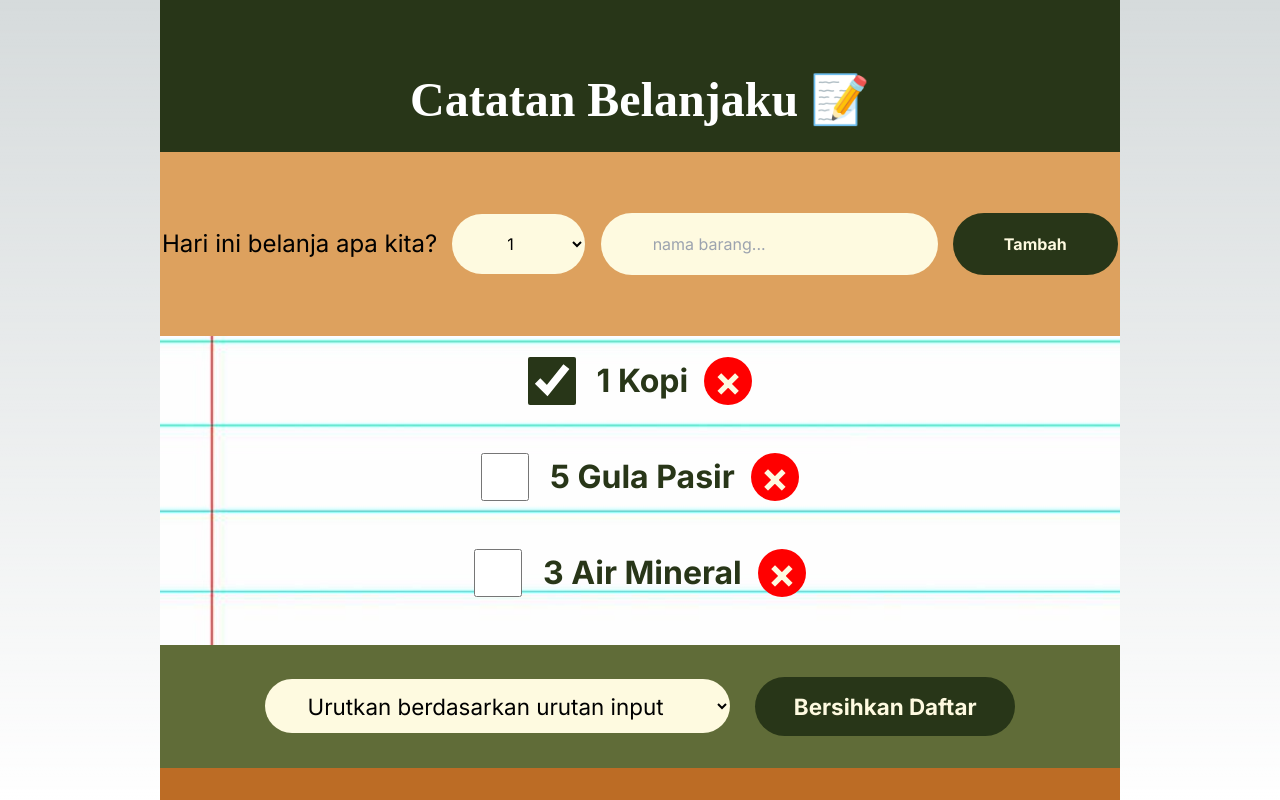
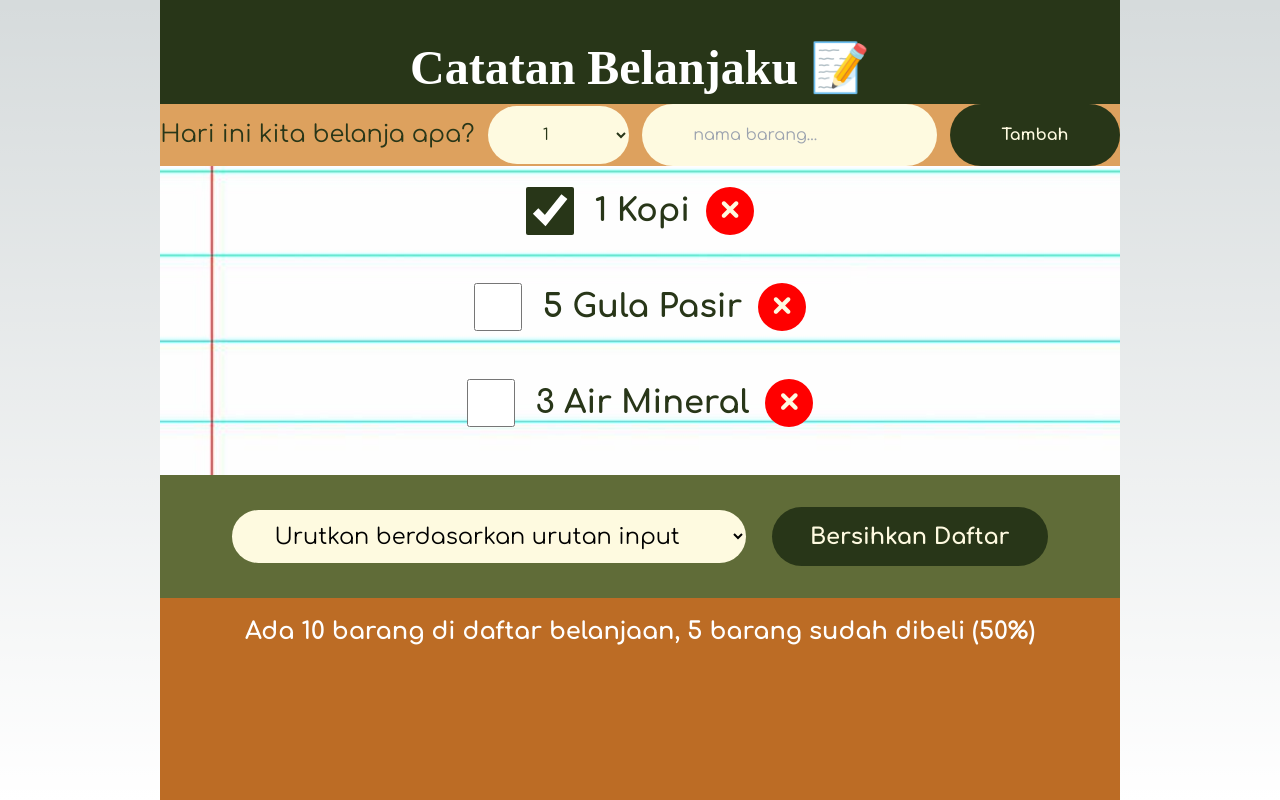
Before and after one commit to agisnarevaldo/gis-next-app, a Next.js app: page /chartlist in a window 1280 px wide. Shown: the top 800 px of the page. Built offline with nearby package versions, Linux system fonts and the light colour scheme; a web font is replaced by a local one.

Commit message:
just commit

```diff
--- a/src/app/chartlist/chartlist.css
+++ b/src/app/chartlist/chartlist.css
@@ -4,6 +4,8 @@
   margin: 0;
   padding: 0;
   box-sizing: border-box;
+  font-family: 'Comfortaa', sans-serif;
+
 }
 
 /* html {
@@ -17,12 +19,17 @@ body {
   /* background-color: #fefae0; */
 }
 
+/* .app { */
+/*   width: 70%; */
+/*   height: 100vh; */
+/*   margin: auto; */
+/*   display: grid; */
+/*   grid-template-rows: auto auto 1fr auto; */
+/* } */
+
 .app {
-  width: 70%;
-  height: 100vh;
-  margin: auto;
-  display: grid;
-  grid-template-rows: auto auto 1fr auto;
+  background-color: #bc6c25;
+
 }
 
 h1 {
@@ -31,24 +38,24 @@ h1 {
   background-color: #283618;
   color: white;
   font-size: 3rem;
-  padding: 4rem 0 1rem;
+  padding: 2rem 0 0 0;
   font-weight: bold;
 }
 
 .add-form {
   background-color: #dda15e;
-  padding: 2.8rem 0;
   display: flex;
-  /* flex-direction: column; */
   align-items: center;
   justify-content: space-evenly;
   gap: 0.8rem;
+  color: #283618;
 }
 
 .add-form h3 {
   /* margin-right: 2rem; */
   font-size: 1.5rem;
   /* font-size: 3rem; */
+
 }
 
 .add-form div {
@@ -150,8 +157,8 @@ button {
   background-color: #bc6c25;
   color: white;
   text-align: center;
-  padding: 3.2rem 0;
-  font-size: 2rem;
+  padding: 1rem 0;
+  font-size: 1.5rem;
   font-weight: bold;
 }
 
--- a/src/app/chartlist/page.js
+++ b/src/app/chartlist/page.js
@@ -1,23 +1,11 @@
+import Form from '../components/Form';
 import './chartlist.css'
 
 export default function Page() {
   return (
-    <div className="bg-yellow-700 h-screen w-3/4 m-auto text-center text-black">
+    <div className="app bg-yellow-700 h-screen w-3/4 m-auto text-center text-black">
       <Header />
-      <form className="add-form">
-        <h3>Hari ini belanja apa kita?</h3>
-        <div>
-          <select>
-            <option value="1">1</option>
-            <option value="2">2</option>
-            <option value="3">3</option>
-            <option value="4">4</option>
-            <option value="5">5</option>
-          </select>
-          <input type="text" placeholder="nama barang..." />
-        </div>
-        <button>Tambah</button>
-      </form>
+      <Form />
       <div className="list bg-[url('/img/paper-bg.jpg')] bg-repeat-y overflow-y-scroll flex flex-col gap-14 justify-between items-center">
         <ul>
           <li>
--- /dev/null
+++ b/src/app/components/Form.js
@@ -0,0 +1,36 @@
+'use client'
+import { useState } from "react";
+
+export default function For() {
+  const [name, setName] = useState("");
+  const [quantity, setQuantity] = useState(1);
+
+  function handleSubmit(e) {
+    e.preventDefault();
+
+    if (!name) return;
+
+    const newItem = { name, quantity, checked: false, id: Date.now() }
+
+    console.log(newItem);
+    setName('');
+    setQuantity(1);
+  }
+
+  const quantityNum = [...Array(20)].map((_, i) => (
+    <option value={i + 1} key={i + 1}>
+      {i + 1}
+    </option>
+  ));
+
+  return (
+    <form className="add-form" onSubmit={handleSubmit}>
+      <h3>Hari ini kita belanja apa?</h3>
+      <select value={quantity} onChange={(e) => setQuantity(Number(e.target.value))}>
+        {quantityNum}
+      </select>
+      <input type="text" placeholder="nama barang..." value={name} onChange={(e) => setName(e.target.value)} />
+      <button>Tambah</button>
+    </form>
+  );
+}
```
